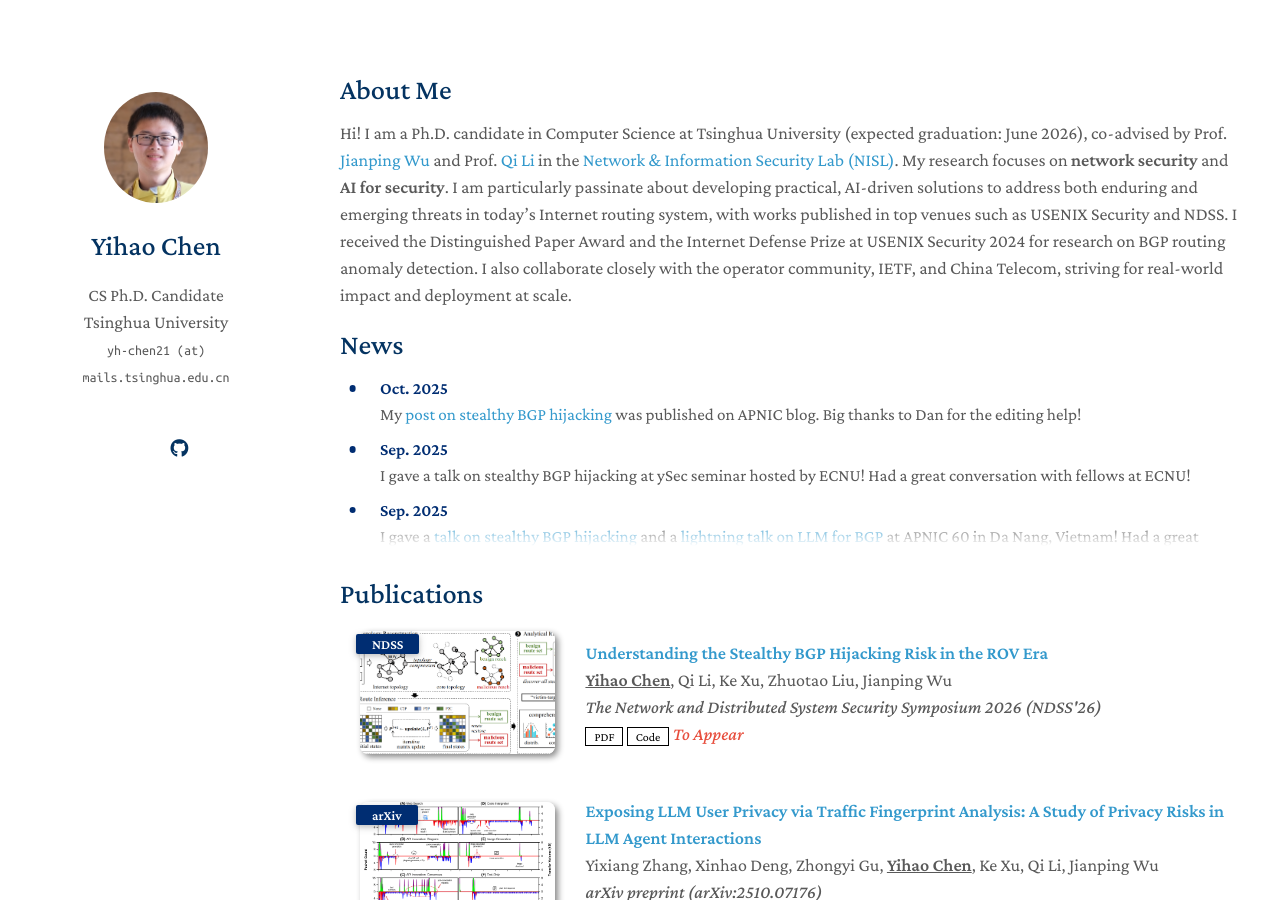
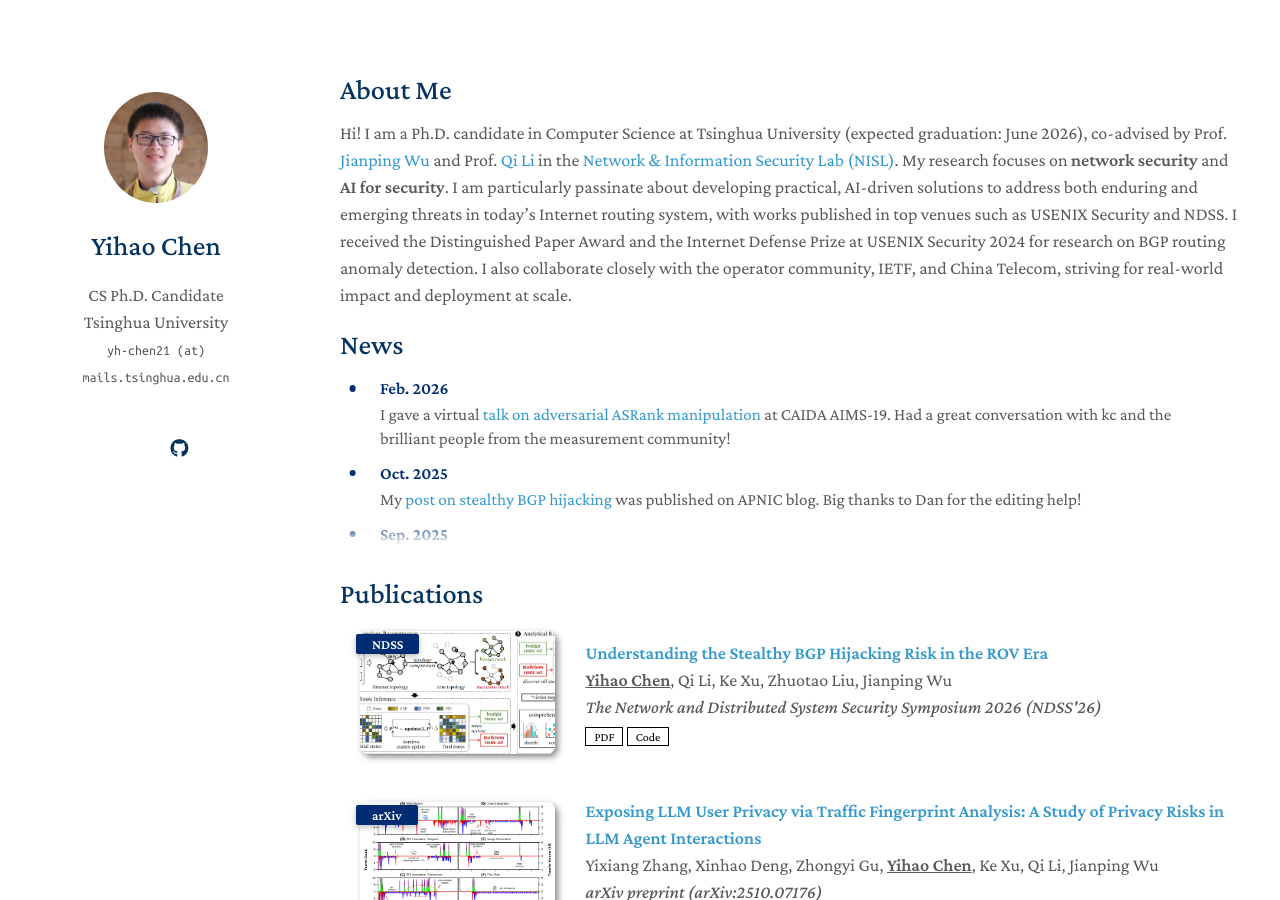
Before and after one commit to PorcupineAndrew/homepage, a Jekyll site: the page built from index.md, in a window 1280 px wide and 900 px high. Built offline with Jekyll 4.4.1, drawn with Linux system fonts in a browser that asks for light colours; a style sheet for code colours, icons or effects is not loaded; our own code applies the rules of GitHub Pages for plain Markdown files.

Commit message:
update publications

```diff
--- a/_data/news.yml
+++ b/_data/news.yml
@@ -1,4 +1,7 @@
 main:
+  - date: Feb. 2026
+    content: I gave a virtual <a href="https://drive.google.com/file/d/1xnKxTxuDcybMrjZArLS6HKAJqhVtLuIw/view?usp=drive_link">talk on adversarial ASRank manipulation</a> at CAIDA AIMS-19. Had a great conversation with kc and the brilliant people from the measurement community!
+
   - date: Oct. 2025
     content: My <a href="https://blog.apnic.net/2025/10/16/understanding-stealthy-bgp-hijacking-risk-in-the-rov-era/">post on stealthy BGP hijacking</a> was published on APNIC blog. Big thanks to Dan for the editing help!
 
--- a/_data/publications.yml
+++ b/_data/publications.yml
@@ -7,7 +7,6 @@ main:
     pdf: https://drive.google.com/file/d/1894aGcP3e_ZUu5APzj4R7dIft7bjs5Op/view?usp=drive_link
     code: https://github.com/yhchen-tsinghua/stealthy-bgp-hijacking
     image: ./assets/img/teaser_ndss26.png
-    notes: "To Appear"
 
   - title: "Exposing LLM User Privacy via Traffic Fingerprint Analysis: A Study of Privacy Risks in LLM Agent Interactions"
     authors: Yixiang Zhang, Xinhao Deng, Zhongyi Gu, <b><u>Yihao Chen</u></b>, Ke Xu, Qi Li, Jianping Wu
```
